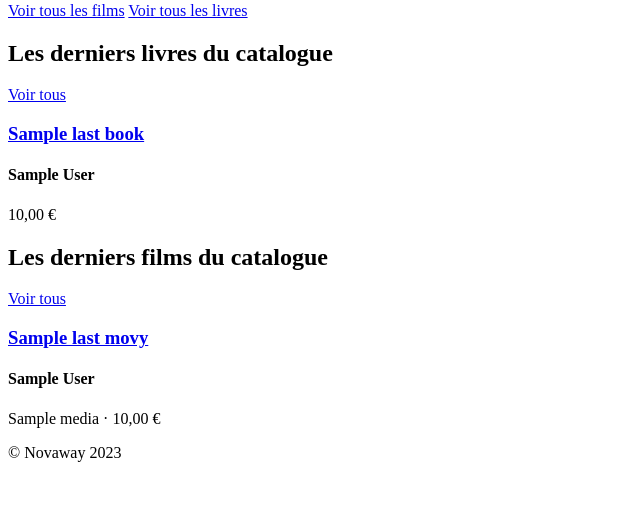
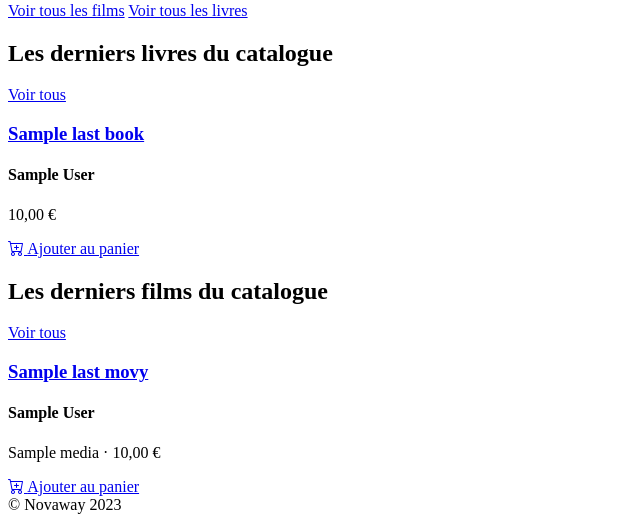
Before and after one commit to codascii/test-technique-novaway, a Symfony app: template templates/default/index.html.twig in a window 1280 px wide. Shown: the part 373-895 px from the top of the page, without its empty margins (0-640 px from the left). Before the commit the page ends 835 px from the top, so only its background shows below. Run offline with Twig, Linux system fonts and the light colour scheme; the template is opened without the code that fills it: most values are stand-ins (such as "Sample title", 1, 10 or a date in 2020); some libraries are stand-ins or nearby versions.

Commit message:
UX : Ajout des boutons d'ajout au panier directement sur la page d'accueil.

```diff
--- a/templates/default/index.html.twig
+++ b/templates/default/index.html.twig
@@ -21,6 +21,10 @@
                     </h3>
                     <h4 class="home-individual-name">{{ book.author.displayName }}</h4>
                     <p>{{ book.price|number_format(2, ',', '.') }} €</p>
+                    <a href="{{ path('book_add_to_cart', { id : book.id }) }}" class="btn btn-outline-primary" role="button">
+                        <i class="bi bi-cart-plus"></i>
+                        <span>Ajouter au panier</span>
+                    </a>
                 </div>
             </div>
         {% endfor %}
@@ -37,6 +41,10 @@
                     </h3>
                     <h4 class="home-individual-name">{{ movie.director.displayName }}</h4>
                     <p>{{ movie.media}} · {{ movie.price|number_format(2, ',', '.') }} €</p>
+                    <a href="{{ path('movie_add_to_cart', { id : movie.id }) }}" class="btn btn-secondary" role="button">
+                        <i class="bi bi-cart-plus"></i>
+                        <span>Ajouter au panier</span>
+                    </a>
                 </div>
             </div>
         {% endfor %}
```
